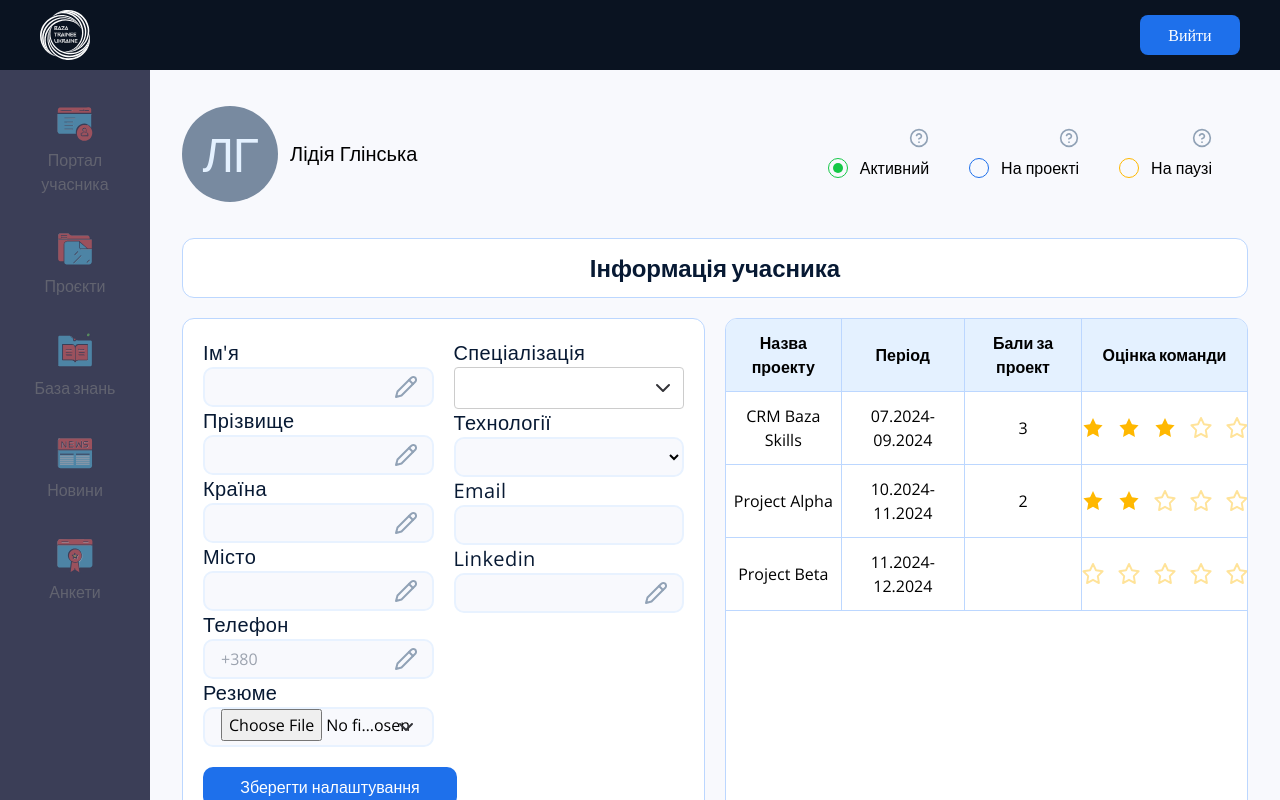
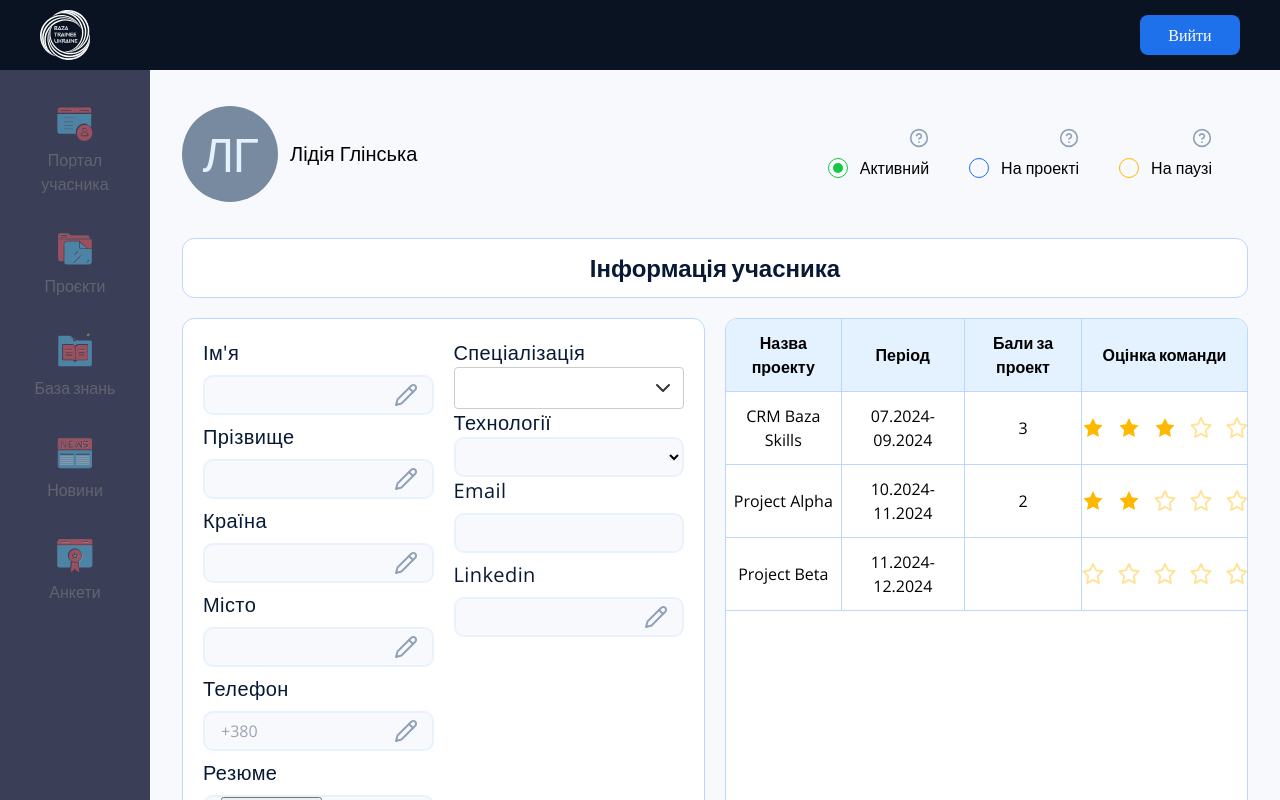
Before and after one commit to baza-trainee/baza-crm-frontend, a React (Vite) app: page /crm in a window 1280 px wide. Shown: the top 800 px of the page. Built offline with nearby package versions, Linux system fonts and the light colour scheme.

Commit message:
update styles

```diff
--- a/src/components/Portal/CustomInput.tsx
+++ b/src/components/Portal/CustomInput.tsx
@@ -29,13 +29,13 @@ const CustomInput: React.FC<CustomInputProps> = ({
       <div className="relative">
         <input
           type={type}
-          className="rounded-[10px] border-2 border-solid border-input-normal-state bg-light-blue-bg hover:bg-hover-blue px-4 h-10 w-full font-open-sans text-base font-normal leading-[26px] hover:outline-none focus:outline-none"
+          className="mt-2 mb-2 rounded-[10px] border-2 border-solid border-input-normal-state bg-light-blue-bg hover:bg-hover-blue px-4 h-10 w-full font-open-sans text-base font-normal leading-[26px] hover:outline-none focus:outline-none"
           id={id}
           placeholder={placeholder}
           {...register(id)}
         />
         {icon && (
-          <button type="button" className="absolute right-4 bottom top-2">
+          <button type="button" className="absolute right-4 bottom top-4">
             <img src={icon} alt={icon} width={24} height={24} />
           </button>
         )}
```
